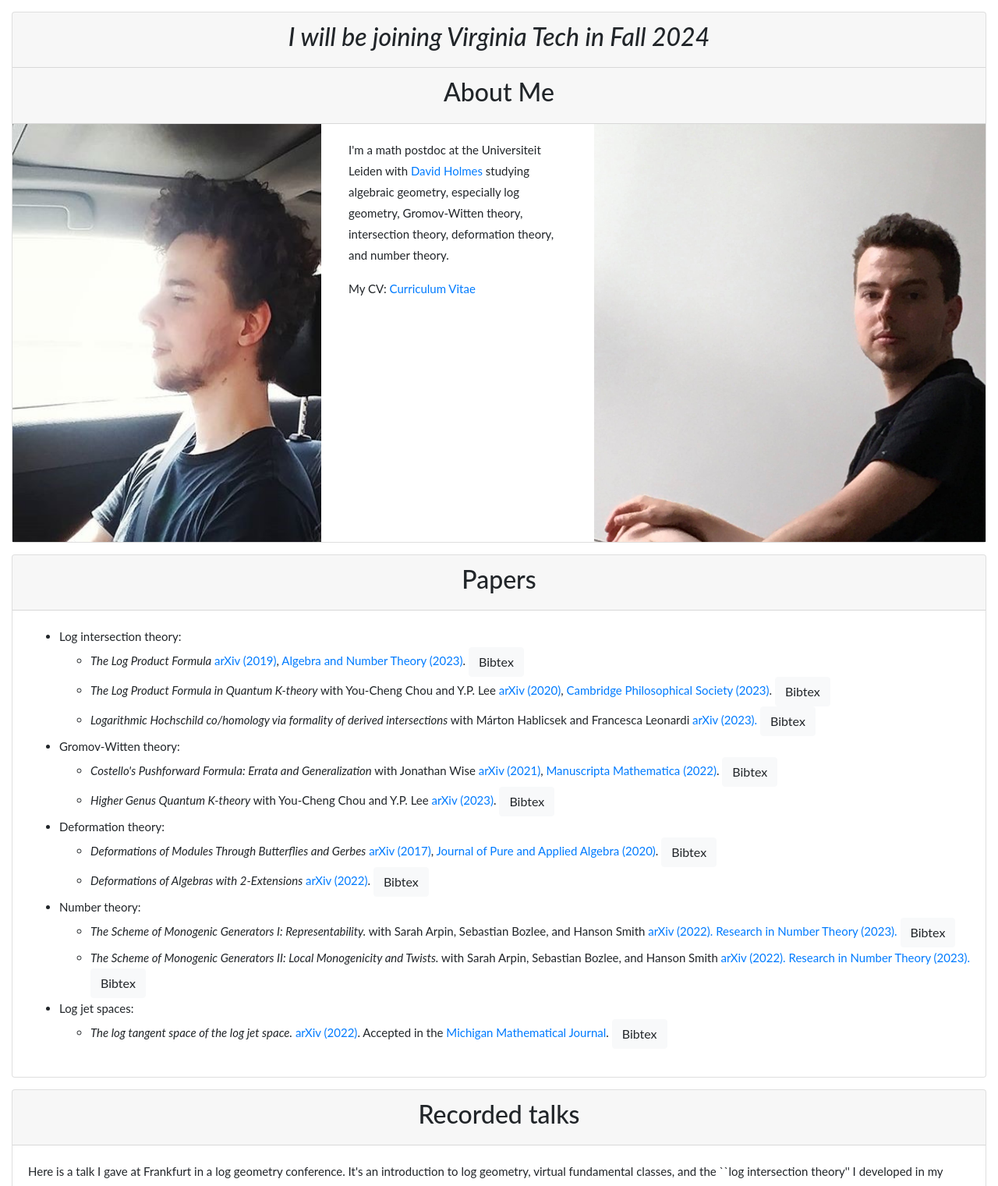
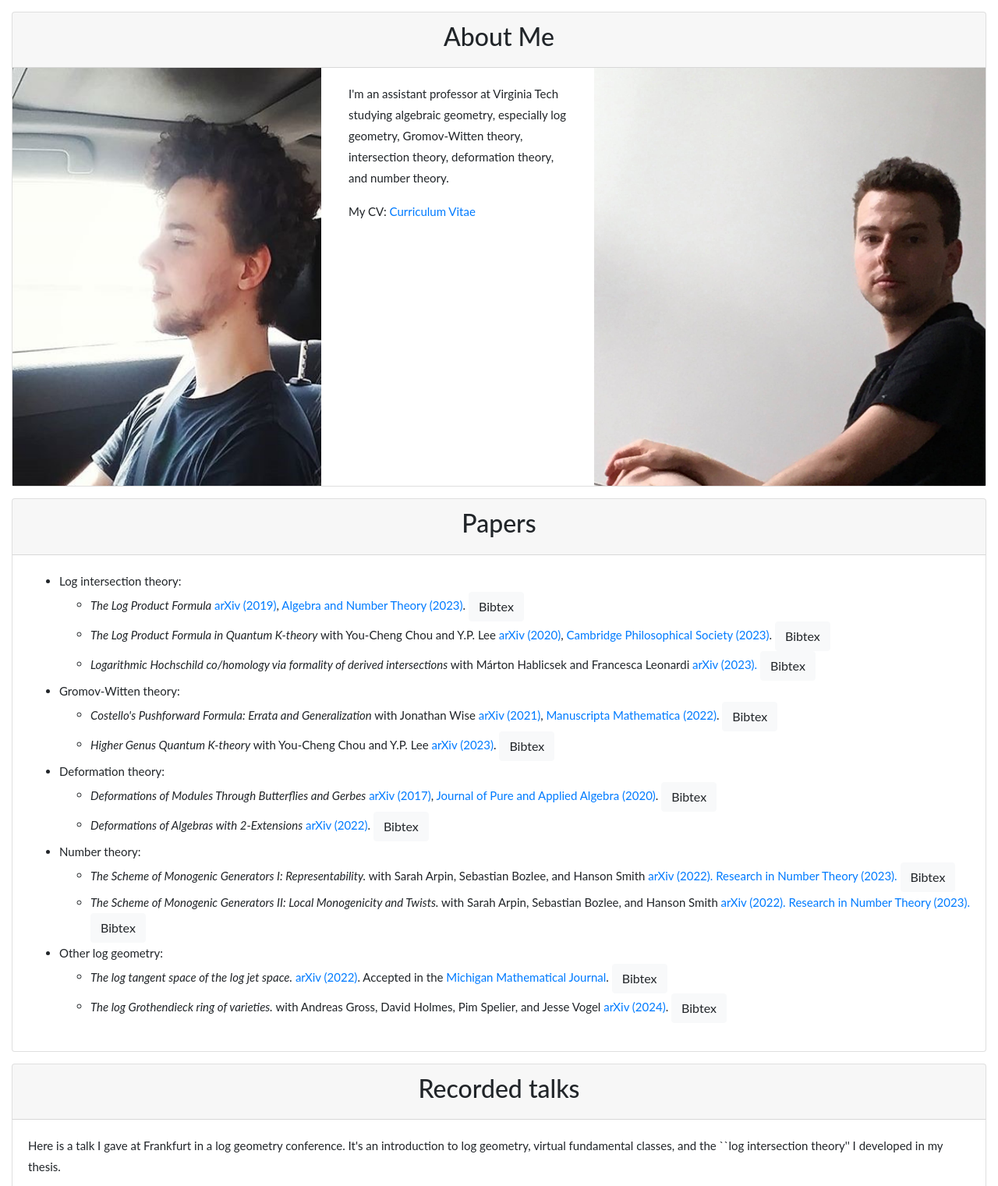
Before and after one commit to nanotech22/logetale, a Flask app: page / in a window 1280 px wide. Shown: the part 765-2286 px from the top of the page at 78% size. Run offline with Flask 2, Linux system fonts and the light colour scheme; some libraries are stand-ins or nearby versions.

Commit message:
added a paper

```diff
--- a/static/javascript/index.js
+++ b/static/javascript/index.js
@@ -1,4 +1,9 @@
 function copyClipboard(id) {
+if (id == "loggrothendieck"){
+    var text = ``
+}
+
+
     if (id == "logprodfmla") {
         var text = `@ARTICLE{name,
 author = {{Herr}, Leo},
--- a/templates/pages/index.html
+++ b/templates/pages/index.html
@@ -23,15 +23,12 @@
 
     <div class="card" id="aboutme">
         <div class="card-header">
-            <h2 id="jobmarket"><em>I will be joining Virginia Tech in Fall 2024</em></h2>
-        </div>
-        <div class="card-header">
             <h2>About Me</h2>
         </div>
         <div class="row">
             <img class="col-md-4" src="../../static/img/me_profile_in_car.jpg"/>
             <div class="card-body col-md-3">
-                <p>I'm a math postdoc at the Universiteit Leiden with <a href="http://www.davidholmes.nl/">David Holmes</a> studying algebraic geometry,
+                <p>I'm an assistant professor at Virginia Tech studying algebraic geometry,
                 especially log geometry, Gromov-Witten theory, intersection theory, deformation theory, and number theory. </p>
                 My CV:
                 <a href="{{ url_for('static', filename='pdf/curriculum_vitae.pdf') }}">Curriculum Vitae</a>
@@ -113,14 +110,17 @@
                 </li>
 
                 <li>
-                    Log jet spaces:
+                    Other log geometry:
                     <ul>
                         <li>
                             <i>The log tangent space of the log jet space.</i> <a href="https://arxiv.org/abs/2210.08505">arXiv (2022)</a>. Accepted in the <a href="https://lsa.umich.edu/math/centers-outreach/michigan-mathematical-journal.html">Michigan Mathematical Journal</a>.
                             <button id="logjets" type="button" class="btn btn-light" onclick="copyClipboard(this.id)">Bibtex</button>
                         </li>
 
-
+                        <li>
+                            <i>The log Grothendieck ring of varieties.</i> with Andreas Gross, David Holmes, Pim Spelier, and Jesse Vogel <a href="https://arxiv.org/abs/2412.07715">arXiv (2024)</a>.
+                            <button id="loggrothendieck" type="button" class="btn btn-light" onclick="copyClipboard(this.id)">Bibtex</button>
+                        </li>
                     </ul>
                 </li>
 
```
